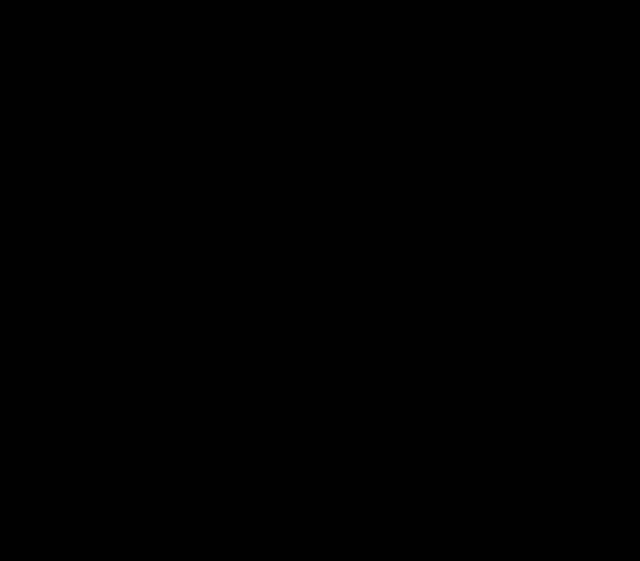
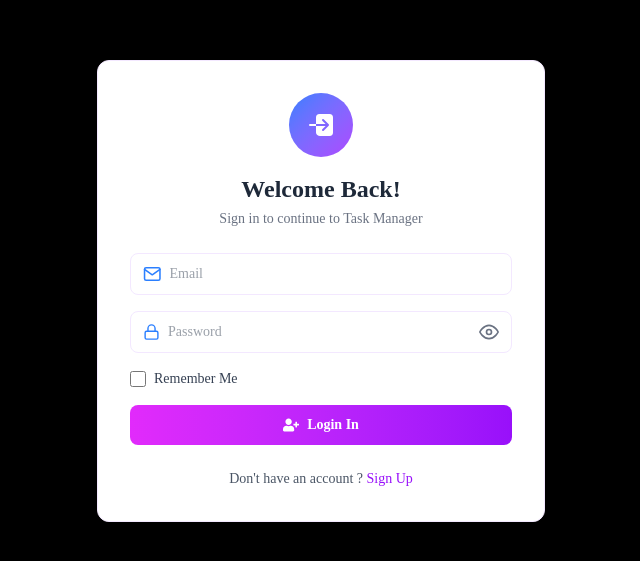
Before and after one commit to IPrincemishra/TaskManager, a React (Vite) app in the folder TaskManagerFrontend/: page /login in a window 1280 px wide. Shown: the part 109-670 px from the top of the page, without its empty margins (319-959 px from the left). Built offline with nearby package versions, Linux system fonts and the light colour scheme.

Commit message:
Login page & React-toastify!!

```diff
--- a/TaskManagerFrontend/package.json
+++ b/TaskManagerFrontend/package.json
@@ -17,6 +17,7 @@
     "react-dom": "^19.1.1",
     "react-icons": "^5.5.0",
     "react-router-dom": "^7.9.3",
+    "react-toastify": "^11.0.5",
     "tailwindcss": "^4.1.13"
   },
   "devDependencies": {
--- a/TaskManagerFrontend/src/components/Layout.jsx
+++ b/TaskManagerFrontend/src/components/Layout.jsx
@@ -155,7 +155,7 @@ const Layout = ({ user, onLogout }) => {
                                         </div>
                                     </div>
                                 </div>
-                                <div className="bg-white rounded-xl  p-4 sm:p-5 shadow-sm border border-r-purple-100">
+                                <div className="bg-white rounded-xl border border-purple-100 p-4 sm:p-5 shadow-md">
                                     <h3 className='text-base sm:text-lg font-semibold mb-3 sm:mb-4 text-gray-800 flex items-center gap-2'>
                                         <CiClock1 className='w-4 h-4 sm:w-5 sm:h-5 text-purple-500' />
                                         Recent Activity
--- a/TaskManagerFrontend/src/components/Login.jsx
+++ b/TaskManagerFrontend/src/components/Login.jsx
@@ -1,8 +1,135 @@
-import React from 'react';
+import React, { useEffect, useState } from 'react';
+import { IoLogIn } from 'react-icons/io5';
+import { toast, ToastContainer } from 'react-toastify';
+import { API_URL, BUTTONCLASSES, Inputwrapper, MESSAGE_ERROR, MESSAGE_SUCCESS } from '../constants/constants';
+import { useNavigate } from 'react-router-dom';
+import { FiEye, FiEyeOff, FiLock, FiMail } from 'react-icons/fi';
+import { FaUserPlus } from 'react-icons/fa';
+import axios from 'axios';
 
-const Login = () => {
+
+const INITIAL_FORM = { email: "", password: "" }
+
+const Login = ({ onSubmit, onSwitchMode }) => {
+
+    const [loading, setLoading] = useState(false)
+    const [formData, setFormData] = useState(INITIAL_FORM)
+    const [showPass, setShowPass] = useState(false)
+    const [rememberMe, setRememberMe] = useState(false)
+
+    const navigate = useNavigate()
+
+    const fields = [
+        {
+            name: "email",
+            type: "email",
+            placeholder: "Email",
+            icon: FiMail
+        },
+        {
+            name: "password",
+            type: showPass ? "text" : "password",
+            placeholder: "Password",
+            icon: FiLock,
+            isPassword: true
+        }
+    ]
+
+    useEffect(() => {
+        const token = localStorage.getItem("token")
+        const userId = localStorage.getItem("userId")
+        if (token) {
+            (async () => {
+                try {
+                    const data = await axios.get(`${API_URL}/api/user/me`, {
+                        headers: { Authorization: `Bearer ${token}` }
+                    })
+                    if (!data.success) {
+                        onSubmit?.({ token, userId, ...data.user })
+                        toast.success("Session restored. Redirecting")
+                        navigate('/')
+                    } else {
+                        localStorage.clear()
+
+                    }
+                } catch (error) {
+                    localStorage.clear()
+                }
+            })
+        }
+    }, [navigate, onSubmit])
+
+    const handleSubmit = async (e) => {
+        e.preventDefault()
+        if (!rememberMe) {
+            toast.error('You must enable "Remember Me" to login.')
+            return;
+        }
+        setLoading(true)
+        try {
+            const { data } = await axios.post(`${API_URL}/api/user/login`, formData)
+
+            if (!data.token) throw new Error(data.message || "Login failed")
+
+            localStorage.setItem("token", data.token)
+            localStorage.setItem("userId", data.user.id)
+            setFormData(INITIAL_FORM)
+            onSubmit?.({ token: data.token, userId: data.user.id, ...data.user })
+            toast.success("Login successful! Redirecting")
+            setTimeout(() => navigate("/"), 1000);
+        }
+        catch (err) {
+            const message = err.response?.data?.message || err.message
+            toast.error(message)
+        } finally {
+            setLoading(false)
+        }
+    }
+
+    const handleSwitchMode = () => {
+        toast.dismiss()
+        onSwitchMode?.()
+    }
+
+
     return (
-        <div> Login </div>
+        <div className='max-w-md w-full bg-white shadow-lg border border-purple-100 rounded-xl p-8'>
+
+            <ToastContainer position='top-center' autoClose={3000} hideProgressBar />
+
+            <div className='mb-6 text-center'>
+                <div className="w-16 h-16 bg-gradient-to-br from-blue-500 to-purple-500 rounded-full mx-auto flex items-center justify-center mb-4">
+                    <IoLogIn className='w-8 h-8 text-white' />
+                </div>
+                <h2 className='text-2xl font-bold text-gray-800'>Welcome Back!</h2>
+                <p className="text-gray-500 text-sm mt-1">Sign in to continue to Task Manager</p>
+            </div>
+            <form onSubmit={handleSubmit} className='space-y-4'>
+                {fields.map(({ name, type, placeholder, icon: Icon, isPassword }) => (
+                    <div key={name} className={Inputwrapper}>
+                        <Icon className='text-blue-500 w-5 h-5 mr-2' />
+                        <input type={type} placeholder={placeholder} value={formData[name]} onChange={(e) => setFormData({ ...formData, [name]: e.target.value })} className='w-full focus:outline-none text-sm text-gray-700' required />
+
+                        {isPassword && (
+                            <button type='button' onClick={() => setShowPass((prev) => !prev)} className='ml-2 text-gray-500 hover:text-purple-500 transition-colors'>
+                                {showPass ? <FiEyeOff className='w-5 h-5' /> : <FiEye className='w-5 h-5' />}
+                            </button>
+                        )}
+                    </div>
+                ))}
+                <div className="flex items-center">
+                    <input type="checkbox" id='rememberMe' checked={rememberMe} onChange={() => setRememberMe(!rememberMe)} className='h-4 w-4 text-purple-500 focus:ring-purple-500 border-gray-300 rounded' required />
+                    <label htmlFor='rememberMe' className='ml-2 block text-sm text-gray-700'>Remember Me</label>
+                </div>
+                <button type='submit' className={BUTTONCLASSES} disabled={loading}>{loading ? "Logging In..." : <><FaUserPlus className='w-4 h-4' />Login In</>}</button>
+            </form>
+            <p className='text-center text-sm text-gray-600 mt-6'>
+                Don't have an account ? {' '}
+                <button onClick={handleSwitchMode} className='text-purple-600 hover:text-purple-700 hover:underline font-medium transition-colors'>
+                    Sign Up
+                </button>
+            </p>
+        </div>
     );
 };
 
--- a/TaskManagerFrontend/src/components/SignUp.jsx
+++ b/TaskManagerFrontend/src/components/SignUp.jsx
@@ -1,10 +1,9 @@
 import React, { useState } from 'react';
 import { FaUserPlus } from 'react-icons/fa';
-import { BUTTONCLASSES, FIELDS, Inputwrapper, MESSAGE_ERROR, MESSAGE_SUCCESS } from '../constants/constants';
+import { API_URL, BUTTONCLASSES, FIELDS, Inputwrapper, MESSAGE_ERROR, MESSAGE_SUCCESS } from '../constants/constants';
 import axios from 'axios';
 
 
-const API_URL = "http://localhost:8000"
 const INITIAL_FORM = { name: "", email: "", password: "" }
 
 const SignUp = ({ onSwitchMode }) => {
--- a/TaskManagerFrontend/src/constants/constants.js
+++ b/TaskManagerFrontend/src/constants/constants.js
@@ -15,3 +15,10 @@ export const FIELDS = [
     { name: "email", type: "email", placeholder: "Email", icon: FiMail },
     { name: "password", type: "password", placeholder: "Password", icon: FiLock },
 ]
+
+// Login
+
+
+
+
+export const API_URL = "http://localhost:8000"
```
Also changed, not shown: 1 other file (tests, documents, lock files or other folders).
